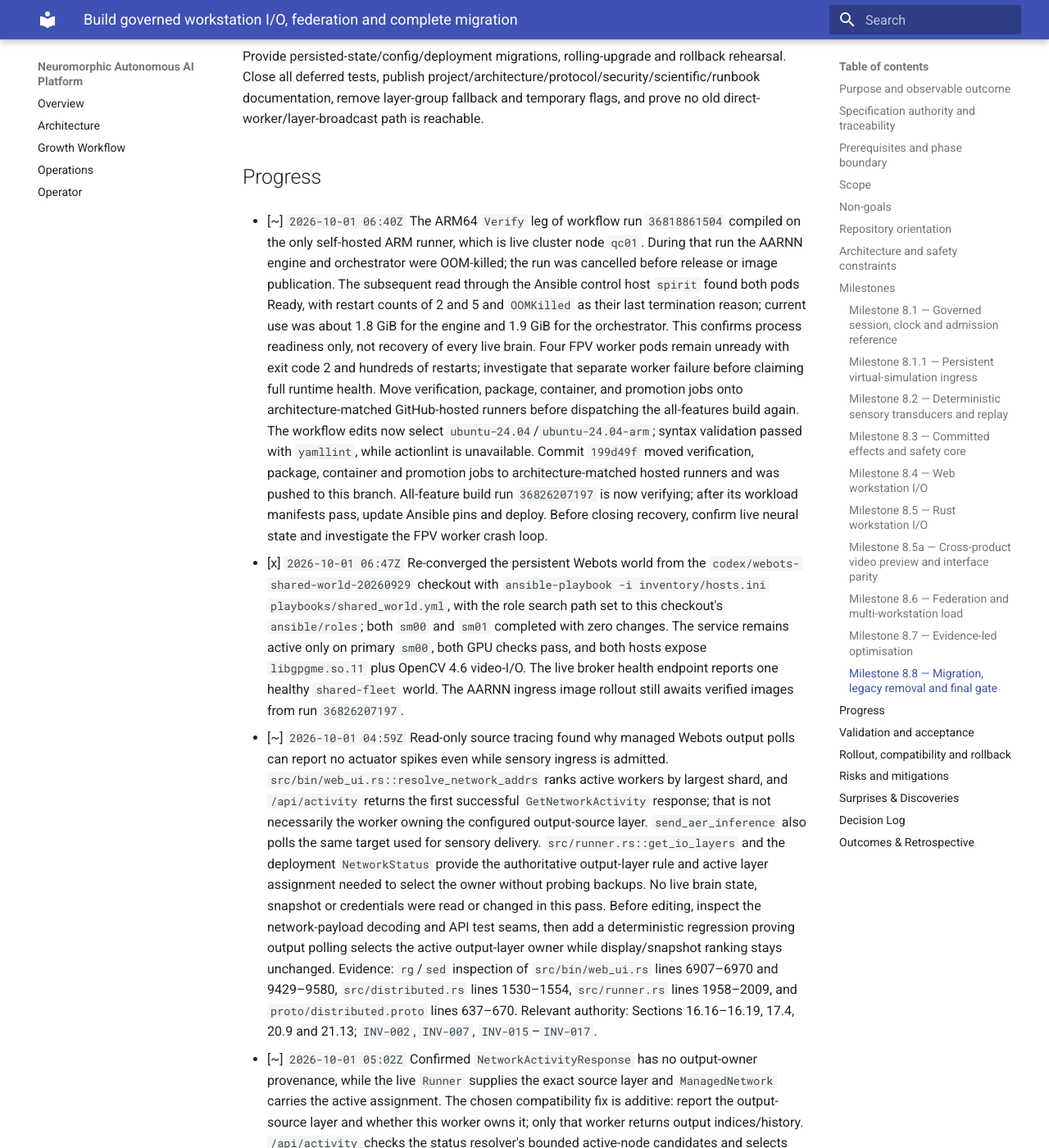
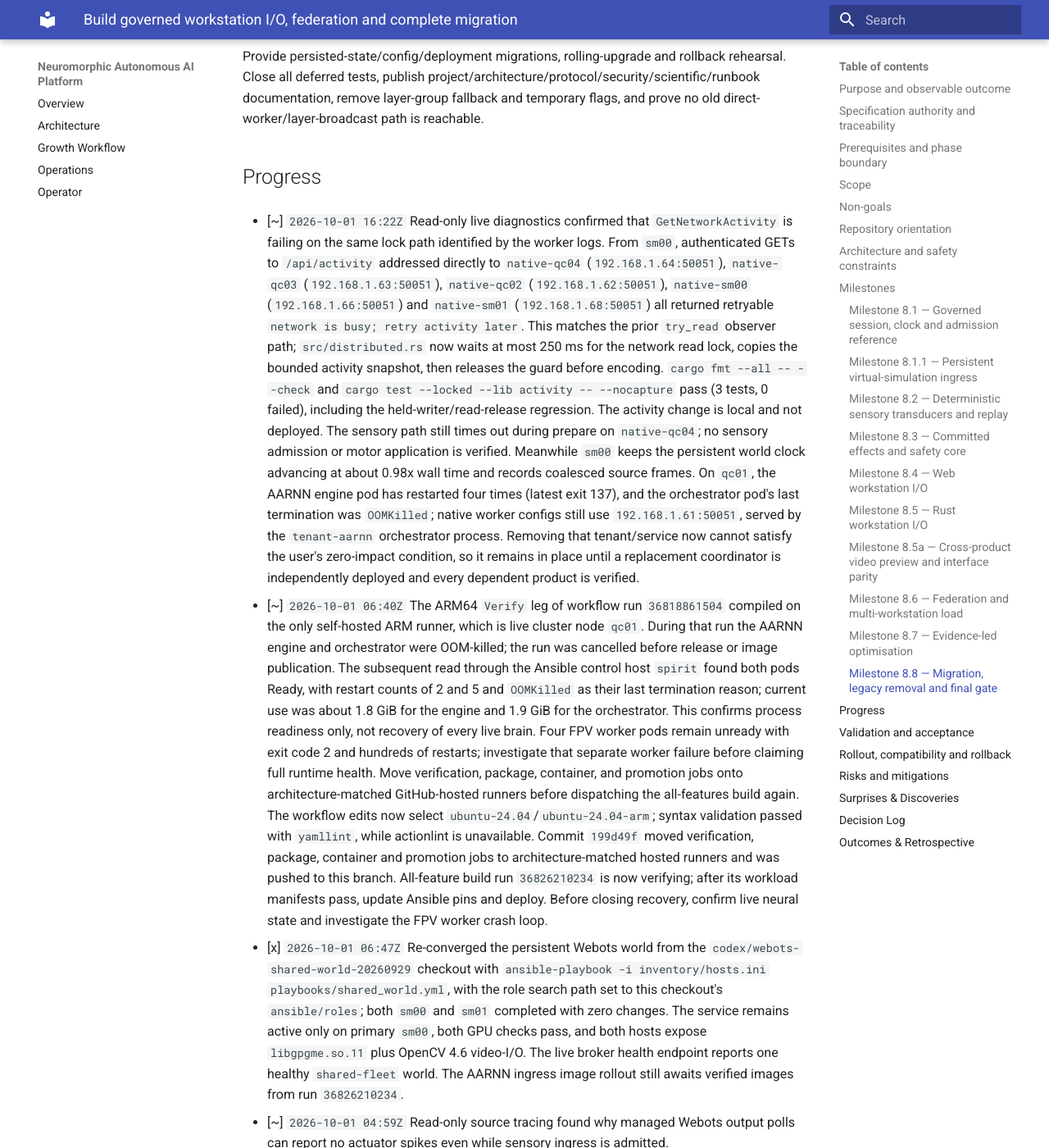
Before and after one commit to neuralmimicry/aarnn_rust, an MkDocs documentation site: the page built from docs/execplans/phase-08-workstation-io.md, in a window 1280 px wide and 1400 px high, scrolled down 7122 px. Shown: the whole window at 82% size. Built offline with MkDocs 1.6.1 and Material for MkDocs 9.7.7, drawn with Linux system fonts in a browser that asks for light colours.

Commit message:
fix(webots): queue bounded network activity reads

```diff
--- a/docs/execplans/phase-08-workstation-io.md
+++ b/docs/execplans/phase-08-workstation-io.md
@@ -181,6 +181,29 @@ Provide persisted-state/config/deployment migrations, rolling-upgrade and rollba
 
 ## Progress
 
+- [~] `2026-10-01 16:22Z` Read-only live diagnostics confirmed that
+  `GetNetworkActivity` is failing on the same lock path identified by the
+  worker logs. From `sm00`, authenticated GETs to `/api/activity` addressed
+  directly to `native-qc04` (`192.168.1.64:50051`), `native-qc03`
+  (`192.168.1.63:50051`), `native-qc02` (`192.168.1.62:50051`), `native-sm00`
+  (`192.168.1.66:50051`) and `native-sm01` (`192.168.1.68:50051`) all returned
+  retryable `network is busy; retry activity later`. This matches the prior
+  `try_read` observer path; `src/distributed.rs` now waits at most 250 ms for
+  the network read lock, copies the bounded activity snapshot, then releases
+  the guard before encoding. `cargo fmt --all -- --check` and
+  `cargo test --locked --lib activity -- --nocapture` pass (3 tests, 0 failed),
+  including the held-writer/read-release regression. The activity change is
+  local and not deployed. The sensory path still times out during prepare on
+  `native-qc04`; no sensory admission or motor application is verified.
+  Meanwhile `sm00` keeps the persistent world clock advancing at about 0.98x
+  wall time and records coalesced source frames. On `qc01`, the AARNN engine pod
+  has restarted four times (latest exit 137), and the orchestrator pod's last
+  termination was `OOMKilled`; native worker configs still use
+  `192.168.1.61:50051`, served by the `tenant-aarnn` orchestrator process.
+  Removing that tenant/service now cannot satisfy the user's zero-impact
+  condition, so it remains in place until a replacement coordinator is
+  independently deployed and every dependent product is verified.
+
 - [~] `2026-10-01 06:40Z` The ARM64 `Verify` leg of workflow run
   `36818861504` compiled on the only self-hosted ARM runner, which is live
   cluster node `qc01`. During that run the AARNN engine and orchestrator were
@@ -197,7 +220,7 @@ Provide persisted-state/config/deployment migrations, rolling-upgrade and rollba
   `ubuntu-24.04`/`ubuntu-24.04-arm`; syntax validation passed with `yamllint`,
   while actionlint is unavailable. Commit `199d49f` moved verification,
   package, container and promotion jobs to architecture-matched hosted runners
-  and was pushed to this branch. All-feature build run `36826207197` is now
+  and was pushed to this branch. All-feature build run `36826210234` is now
   verifying; after its workload manifests pass, update Ansible pins and deploy.
   Before closing recovery, confirm live neural state and investigate the FPV
   worker crash loop.
@@ -211,7 +234,7 @@ Provide persisted-state/config/deployment migrations, rolling-upgrade and rollba
   pass, and both hosts expose `libgpgme.so.11` plus OpenCV 4.6 video-I/O. The
   live broker health endpoint reports one healthy `shared-fleet` world. The
   AARNN ingress image rollout still awaits verified images from run
-  `36826207197`.
+  `36826210234`.
 
 - [~] `2026-10-01 04:59Z` Read-only source tracing found why managed Webots
   output polls can report no actuator spikes even while sensory ingress is
```
Also changed, not shown: 1 other file.
